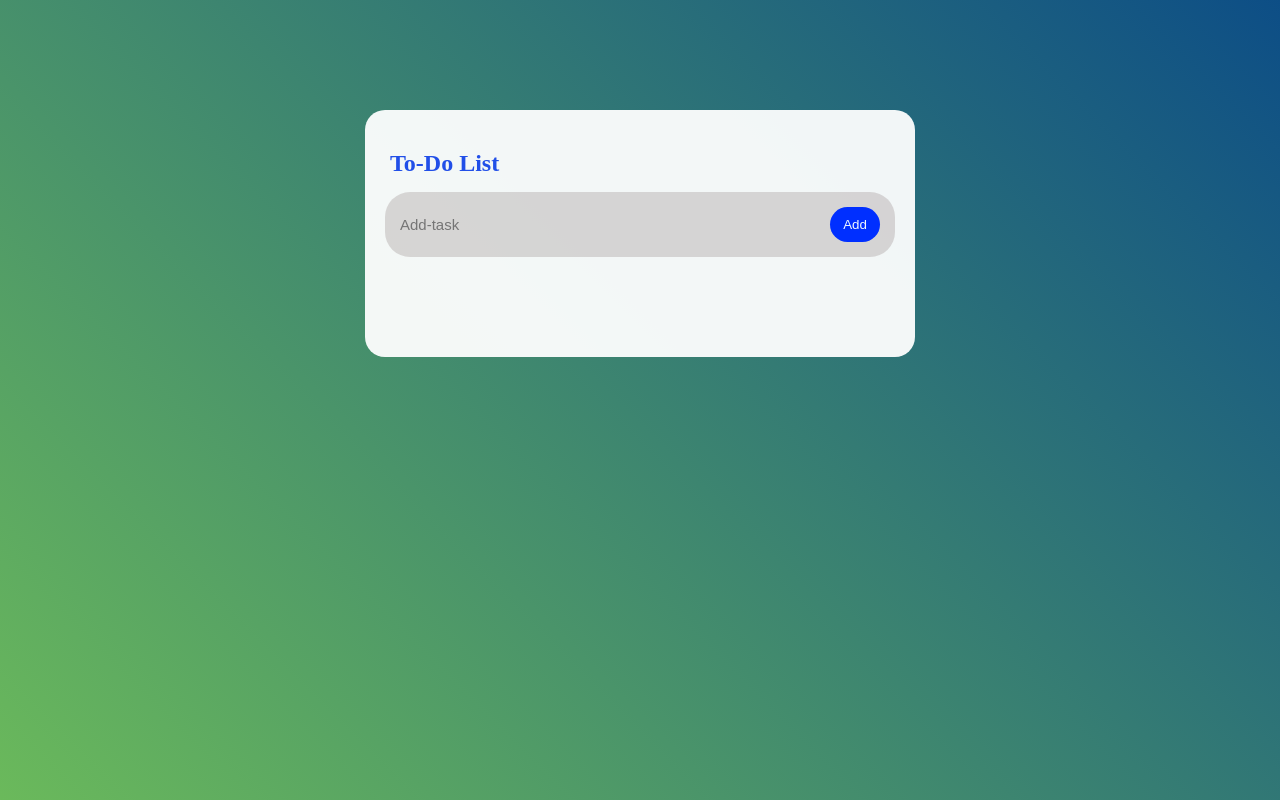
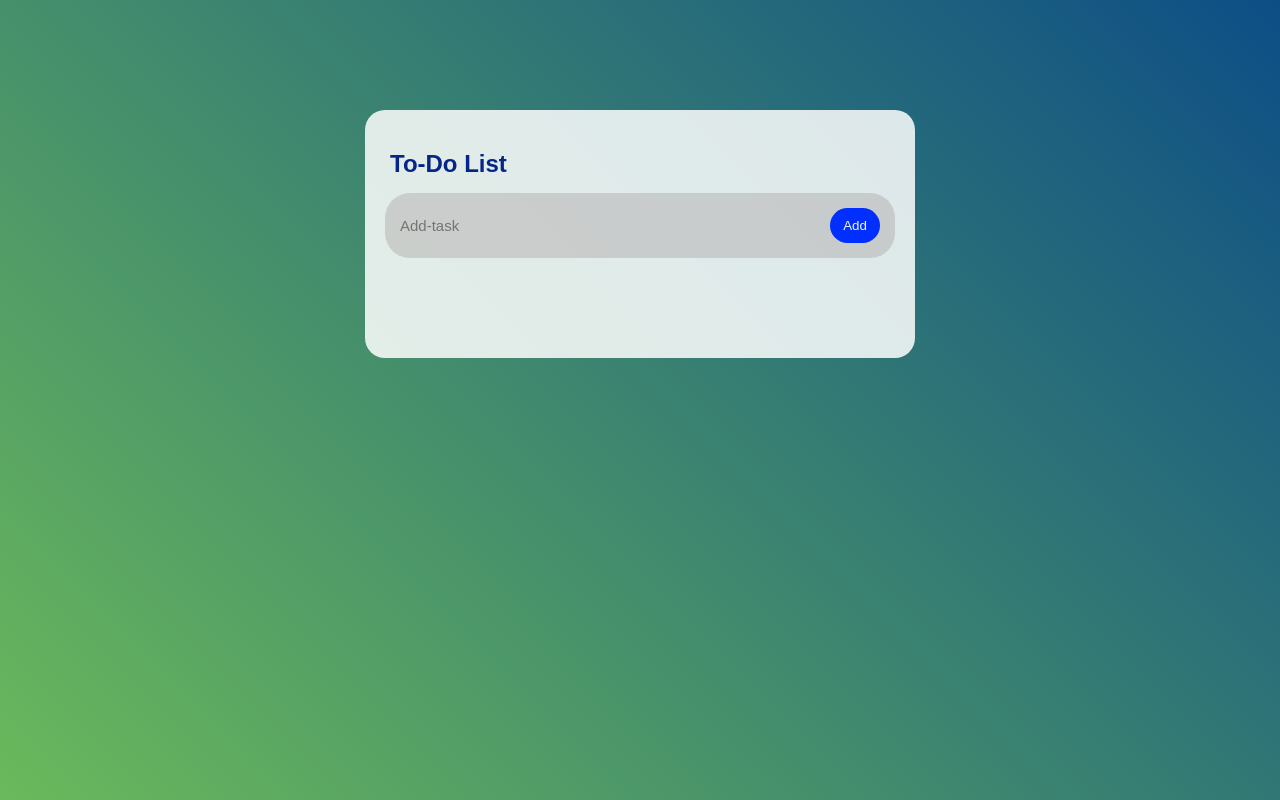
Before and after one commit to MansiNavodiyula/Simple-To-Do, a plain HTML site: page index.html in a window 1280 px wide. Drawn offline with Linux system fonts and the light colour scheme.

Commit message:
changed font-family

```diff
--- a/style.css
+++ b/style.css
@@ -2,6 +2,7 @@
     margin: 0;
     padding: 0;
     box-sizing: border-box;
+    font-family: "poppins",sans-serif;
 }
 body,html{
     height: 100%;
@@ -16,7 +17,7 @@ body,html{
 }
 .todo{
     margin: 100px auto 20px;
-    background-color: #fffffff0;
+    background-color: #ffffffd8;
     max-width: 550px;
     width: 100%;
     padding: 40px 20px 70px;
@@ -24,7 +25,7 @@ body,html{
 }
 .todo h2{
     padding-left: 5px;
-    color: rgb(33, 79, 232);
+    color: rgb(6, 37, 137);
     display: flex;
     align-items: center;
     margin-bottom: 15px;
```
